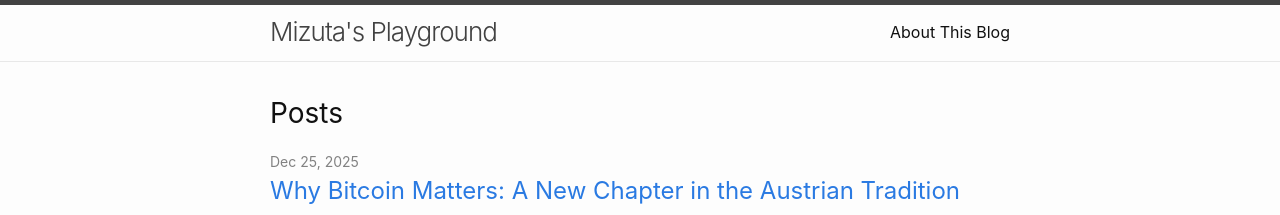
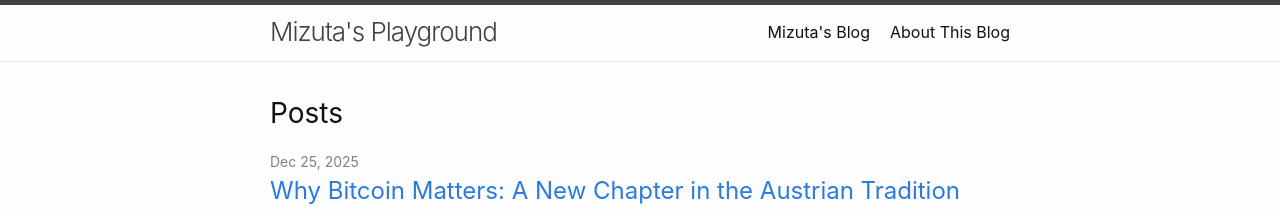
Before and after one commit to misuta/mizutas-playground, a Jekyll site: the page built from index.markdown, in a window 1280 px wide. Shown: the top 215 px of the page. Built offline with Jekyll 4.4.1, drawn with Linux system fonts in a browser that asks for light colours.

Commit message:
link to mizuta's blog

```diff
--- a/_includes/header.html
+++ b/_includes/header.html
@@ -17,6 +17,7 @@
         </label>
 
         <div class="trigger">
+          <a class="page-link" href="https://mizuta.eu">Mizuta's Blog</a>
           {%- for path in page_paths -%}
             {%- assign my_page = site.pages | where: "path", path | first -%}
             {%- if my_page.title -%}
```
